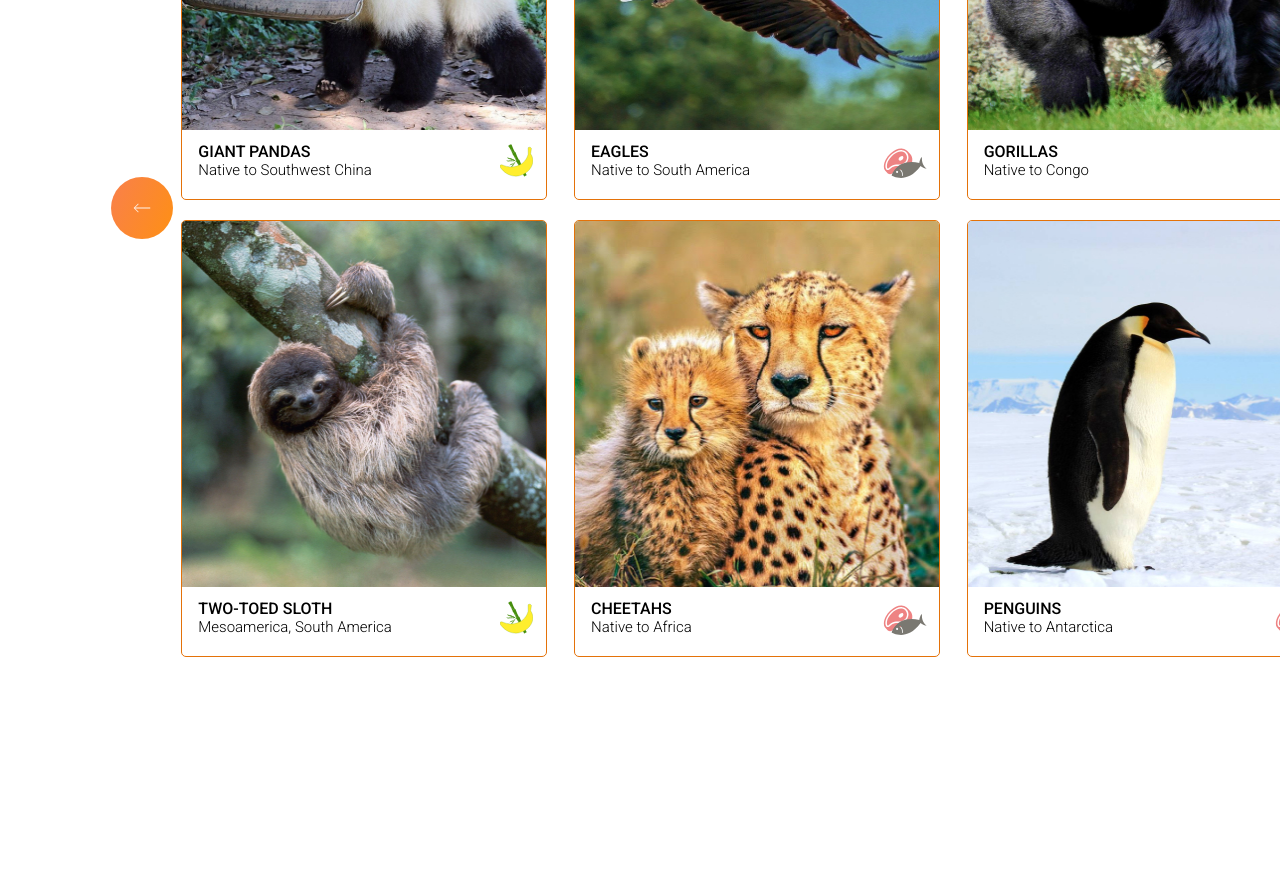
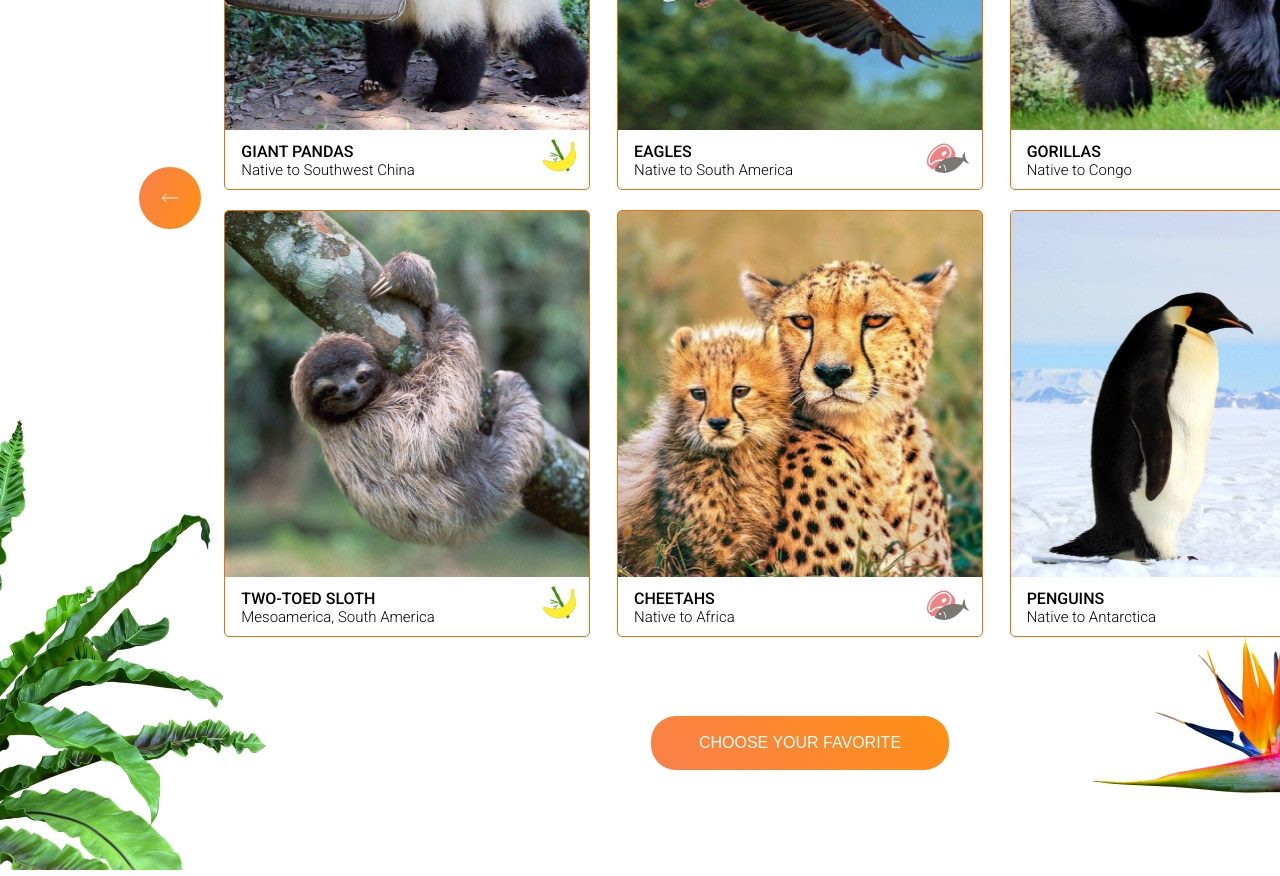
Before and after one commit to vladirim/online-zoo, a plain HTML site: page pages/main/index.html in a window 1280 px wide. Shown: the part 1740-2616 px from the top of the page. Before the commit the page ends 2503 px from the top, so only its background shows below. Drawn offline with Linux system fonts and the light colour scheme.

Commit message:
fix: change Animal cards section

```diff
--- a/pages/main/index.html
+++ b/pages/main/index.html
@@ -6,7 +6,7 @@
     <meta name="viewport" content="width=device-width, initial-scale=1.0">
     <meta http-equiv="X-UA-Compatible" content="ie=edge" />
     <title>Online Zoo</title>
-    <link rel="stylesheet" href="../main/style.css">
+    <link rel="stylesheet" href="../../pages/main/style.css">
 </head>
 <body>
     <!------ HEADER ------>
@@ -22,19 +22,19 @@
             <nav class="nav__menu" id="nav-menu">
                 <ul class="nav__list">
                     <li class="nav__item">
-                        <a href="#about" class="nav__link about active-nav-button">About</a>
+                        <a href="#" class="nav__link about active-nav-button">About</a>
                     </li>
                     <li class="nav__item">
-                        <a href="#map" class="nav__link map">Map</a>
+                        <a href="#" class="nav__link map">Map</a>
                     </li>
                     <li class="nav__item">
-                        <a href="#zoos" class="nav__link zoos">Zoos</a>
+                        <a href="#" class="nav__link zoos">Zoos</a>
                     </li>
                     <li class="nav__item">
-                        <a href="#donate" class="nav__link donate">Donate</a>
+                        <a href="../donate/index.html" class="nav__link donate">Donate</a>
                     </li>
                     <li class="nav__item">
-                        <a href="#contact" class="nav__link contact-us">Contact us</a>
+                        <a href="#" class="nav__link contact-us">Contact us</a>
                     </li>
                 </ul>
             </nav>
@@ -86,7 +86,7 @@
 
             <section class="animal-card__container">
                 <div class="animal-card__content">
-                    <div class="animal-arrow">
+                    <div class="animal-arrow-left">
                         <img src="../../assets/images/svg/arrow_left.svg" alt="arrow-left">
                     </div>
                     <div class="animal-cards">
@@ -151,9 +151,14 @@
                             </div>
                         </div>
                     </div>
-                    <div class="animal-arrow">
-                        <img src="../../assets/images/svg/arrow_right.svg" alt="arrow-right">
+                    <div class="animal-arrow-right">
+                        <img src="../../assets/images/svg/arrow_right.svg" alt="arrow-right" class="animal-arrow-img">
                     </div>
+                </div>
+                <div class="animal__button">
+                    <button class="round__button">
+                        CHOOSE YOUR FAVORITE
+                    </button>
                 </div>
             </section>
         </div>
--- a/pages/main/style.css
+++ b/pages/main/style.css
@@ -294,12 +294,15 @@ img {
     display: flex;
     flex-direction: row;
     align-items: center;
-    margin: 0 auto;
+    margin: 0 30px;
 }
 
-.animal-arrow {
-    margin: 0;
-    padding: 0 5px;
+.animal-arrow-left {
+    margin-right: 20px;
+}
+
+.animal-arrow-right {
+    margin-left: 20px;
 }
 
 .animal-cards {
@@ -330,7 +333,7 @@ img {
 
 .card__text {
     flex: 80%;
-    margin: 8px 0 14px 16px;
+    margin: 8px 0 10px 16px;
 }
 
 .card__title {
@@ -345,5 +348,36 @@ img {
 
 .animal-card__icon {
     flex: 20%;
-    margin: 10px 13px 13px 0;
+    margin: 5px 13px 5px 0;
 }
+
+.animal__button {
+    text-align: center;
+    margin-top: 79px;
+}
+
+.animal:hover {
+    background-color: var(--button-color);
+}
+
+.animal-card__container::before {
+    content: "";
+    position: absolute;
+    background: url(../../assets/images/pgn/palm_foto.png);
+    background-repeat: no-repeat;
+    width: 880px;
+    height: 460px;
+    top: 2150px;
+    left: 0;
+}
+
+.animal-card__container::after {
+    content: "";
+    position: absolute;
+    background: url(../../assets/images/pgn/strelitzia.png);
+    background-repeat: no-repeat;
+    width: 368px;
+    height: 275px;
+    top: 2335px;
+    right: -160px;
+}
```
Also changed, not shown: assets/images/pgn/palm_foto.png (added), assets/images/pgn/strelitzia.png (added).
